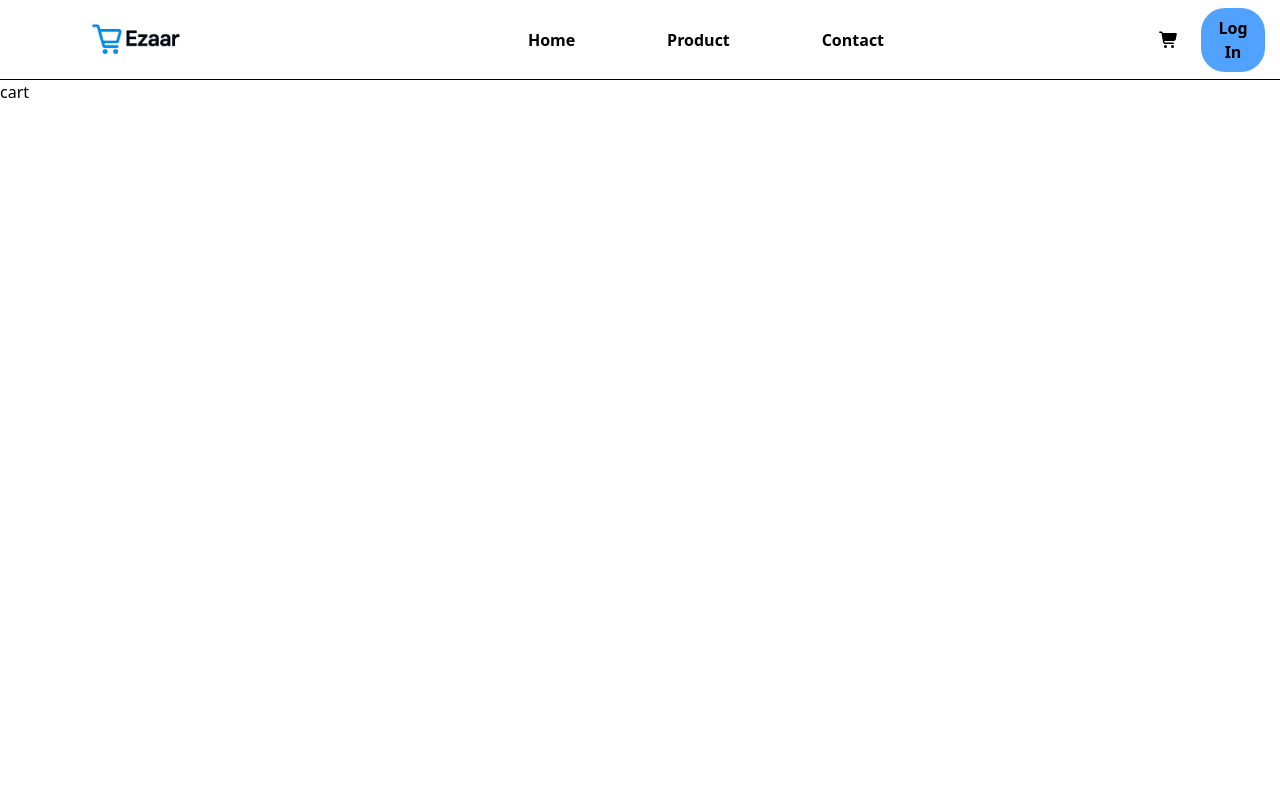
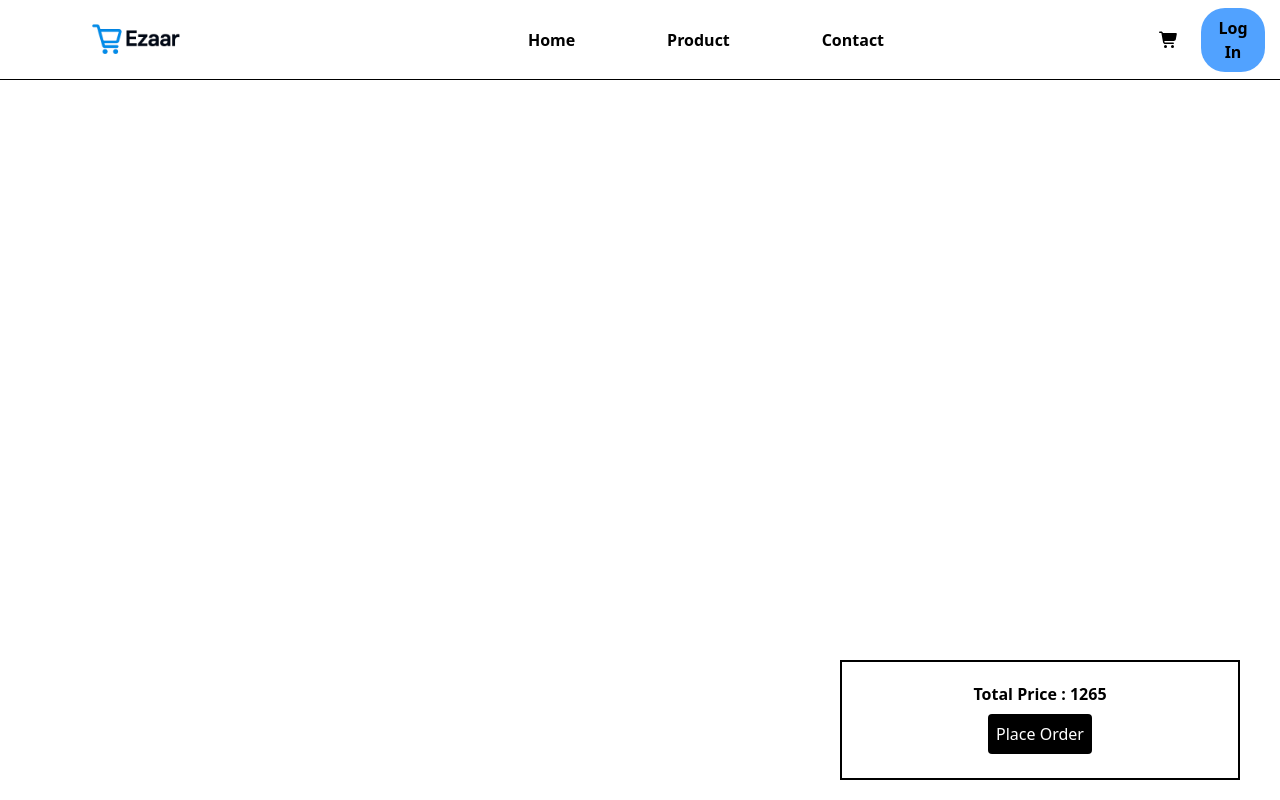
Before and after one commit to Mithlesh-15/EZaar-eCommerce, a Next.js app: page /cart in a window 1280 px wide. Built offline with nearby package versions, Linux system fonts and the light colour scheme; no server answers.

Commit message:
complete place order button

```diff
--- a/package.json
+++ b/package.json
@@ -21,6 +21,7 @@
     "next": "15.5.0",
     "react": "19.1.0",
     "react-dom": "19.1.0",
+    "react-hot-toast": "^2.6.0",
     "react-redux": "^9.2.0"
   },
   "devDependencies": {
--- a/src/app/(Pages)/cart/page.tsx
+++ b/src/app/(Pages)/cart/page.tsx
@@ -1,12 +1,38 @@
-import Navbar from '@/components/Navbar'
-import React from 'react'
+"use client";
+import Navbar from "@/components/Navbar";
+import React, { useState } from "react";
+import toast from "react-hot-toast";
 
-function page() {
-  return (<>
-  <Navbar/>
-  cart
-  </>
-  )
+function Cart() {
+  const [totalPrice, setTotalPrice] = useState(1265);
+  return (
+    <>
+      <Navbar />
+      {/* all product added in cart */}
+      <div className="w-full h-[90vh] relative">
+        <div className="">
+
+        </div>
+        <div className=" w-full h-auto sm:w-[50vh] sm:h-[15vh] border-2 fixed bottom-0 sm:bottom-5 right-0 sm:right-10 p-5 text-center">
+          <p className="font-semibold">Total Price : {totalPrice}</p>
+          <button
+            className="w-auto h-auto bg-black text-white rounded p-2 mt-2"
+            onClick={() => {
+              toast.success("order placed successfully");
+              setTotalPrice(0);
+              localStorage.clear();
+              setTimeout(() => {
+                window.location.href = "/";
+              }, 1500);
+
+            }}
+          >
+            Place Order
+          </button>
+        </div>
+      </div>
+    </>
+  );
 }
 
-export default page
+export default Cart;
--- a/src/app/layout.tsx
+++ b/src/app/layout.tsx
@@ -1,3 +1,4 @@
+import { Toaster } from "react-hot-toast";
 import "./globals.css";
 export default function RootLayout({
   children,
@@ -6,7 +7,9 @@ export default function RootLayout({
 }>) {
   return (
     <html lang="en">
-      <body>{children}</body>
+      <body>{children}
+        <Toaster position="top-center" reverseOrder={false} />
+      </body>
     </html>
   );
 }
--- a/src/app/page.tsx
+++ b/src/app/page.tsx
@@ -20,7 +20,7 @@ export default function Home() {
   const [data, setData] = useState<Pro[]>([]);
   const fetch = async () => {
     const res = await axios.get("/api/get-product-home");
-     if(res.data.allProduct === undefined) return
+    if (res.data.allProduct === undefined) return;
     setData(res.data.allProduct);
   };
   useEffect(() => {
@@ -30,44 +30,8 @@ export default function Home() {
     <>
       <Navbar />
       <Slide />
-      {/* <div className=" w-full h-auto grid p-10 gap-4 mx-auto lg:grid-cols-3">
-        <div className="w-full h-full flex justify-center">
-          {data.length > 0
-            ? data.map((item) => (
-                <div key={Math.random()} className="flex bg-sky-500 w-full h-full">
-                  <ProductCard
-                    imageUrl={item.imageUrl}
-                    productName={item.productName}
-                    price={item.price}
-                    availableStock={item.availableStock}
-                    category={item.category}
-                    description={item.description}
-                    owner={false}
-                  />
-                  <ProductCard
-                    imageUrl={item.imageUrl}
-                    productName={item.productName}
-                    price={item.price}
-                    availableStock={item.availableStock}
-                    category={item.category}
-                    description={item.description}
-                    owner={false}
-                  />
-                  <ProductCard
-                    imageUrl={item.imageUrl}
-                    productName={item.productName}
-                    price={item.price}
-                    availableStock={item.availableStock}
-                    category={item.category}
-                    description={item.description}
-                    owner={false}
-                  />
-                </div>
-              ))
-            : "No Product"}
-        </div>
-      </div> */}
-      <div className="w-full h-auto grid grid-cols-1 sm:grid-cols-2 lg:grid-cols-3 gap-6 p-10 mx-auto">
+
+      <div className="w-full h-auto grid grid-cols-1 sm:grid-cols-2 lg:grid-cols-3 gap-6 p-10 mx-auto justify-items-center">
         {data.length > 0 ? (
           data.map((item) => (
             <ProductCard
@@ -81,7 +45,6 @@ export default function Home() {
               description={item.description}
               owner={false}
             />
-
           ))
         ) : (
           <p>No Product</p>
--- a/src/components/ProductCard.tsx
+++ b/src/components/ProductCard.tsx
@@ -2,9 +2,10 @@
 import Image from "next/image";
 import { ShoppingCart, Trash } from "lucide-react";
 import axios from "axios";
+import toast from "react-hot-toast";
 
 type ProductType = {
-  id:string;
+  id: string;
   imageUrl: string;
   productName: string;
   price: number;
@@ -24,10 +25,29 @@ export default function ProductCard({
   description,
   owner,
 }: ProductType) {
-  const deleteProduct = async ()=>{
-    await axios.post('/api/delete',{id})
-    window.location.reload()
-  }
+  const addToCart = async () => {
+    const cart = JSON.parse(localStorage.getItem("allProductInCart") || "[]");
+    interface CartItem {
+      productId: string;
+      count: number;
+    }
+    const newItem = { productId: id, count: 1 };
+
+    // purane cart me item already hai kya?
+    const exist = cart.find((item: CartItem) => item.productId === id);
+
+    if (exist) {
+      exist.count += 1;
+    } else {
+      cart.push(newItem);
+    }
+    localStorage.setItem("allProductInCart", JSON.stringify(cart));
+    toast.success("Product added to cart!");
+  };
+  const deleteProduct = async () => {
+    await axios.post("/api/delete", { id });
+    window.location.reload();
+  };
   return (
     <div className="w-[300px] bg-white rounded-xl shadow-md p-5 flex flex-col gap-4 border-1">
       {/* Category */}
@@ -66,12 +86,18 @@ export default function ProductCard({
 
       {/* Add To Cart Button */}
       {owner ? (
-        <button onClick={deleteProduct} className="mt-3 flex items-center justify-center gap-2 bg-red-700 text-white px-4 py-2 rounded-lg shadow hover:bg-red-900 transition">
+        <button
+          onClick={deleteProduct}
+          className="mt-3 flex items-center justify-center gap-2 bg-red-700 text-white px-4 py-2 rounded-lg shadow hover:bg-red-900 transition"
+        >
           <Trash size={18} />
           Delete
         </button>
       ) : (
-        <button className="mt-3 flex items-center justify-center gap-2 bg-black text-white px-4 py-2 rounded-lg shadow hover:bg-gray-800 transition">
+        <button
+          onClick={addToCart}
+          className="mt-3 flex items-center justify-center gap-2 bg-black text-white px-4 py-2 rounded-lg shadow hover:bg-gray-800 transition"
+        >
           <ShoppingCart size={18} />
           Add To Cart
         </button>
--- a/src/models/Cart.model.ts
+++ /dev/null
@@ -1,15 +0,0 @@
-import mongoose, { Schema, Document } from "mongoose";
-
-export interface Cart extends Document {
-  productID: string;
-  productQuantity: number;
-}
-const cartSchema: Schema<Cart> = new Schema({
-  productID: String,
-  productQuantity: Number,
-});
-
-const Carts =
-  mongoose.models.carts || mongoose.model("carts", cartSchema);
-
-export default Carts;
```
Also changed, not shown: 1 other file (tests, documents, lock files or other folders). Lines whose indentation alone changed are shown as unchanged.
